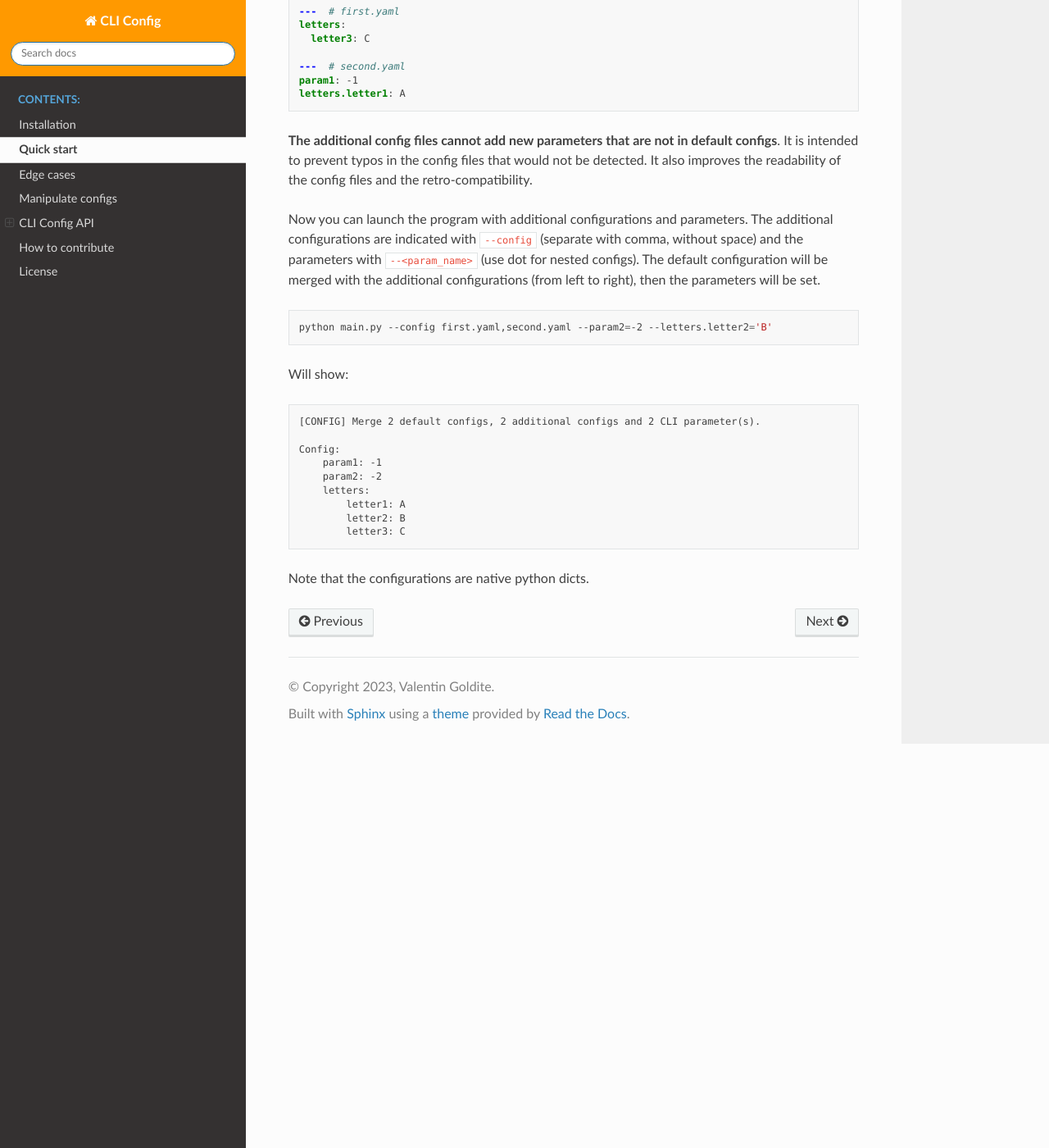
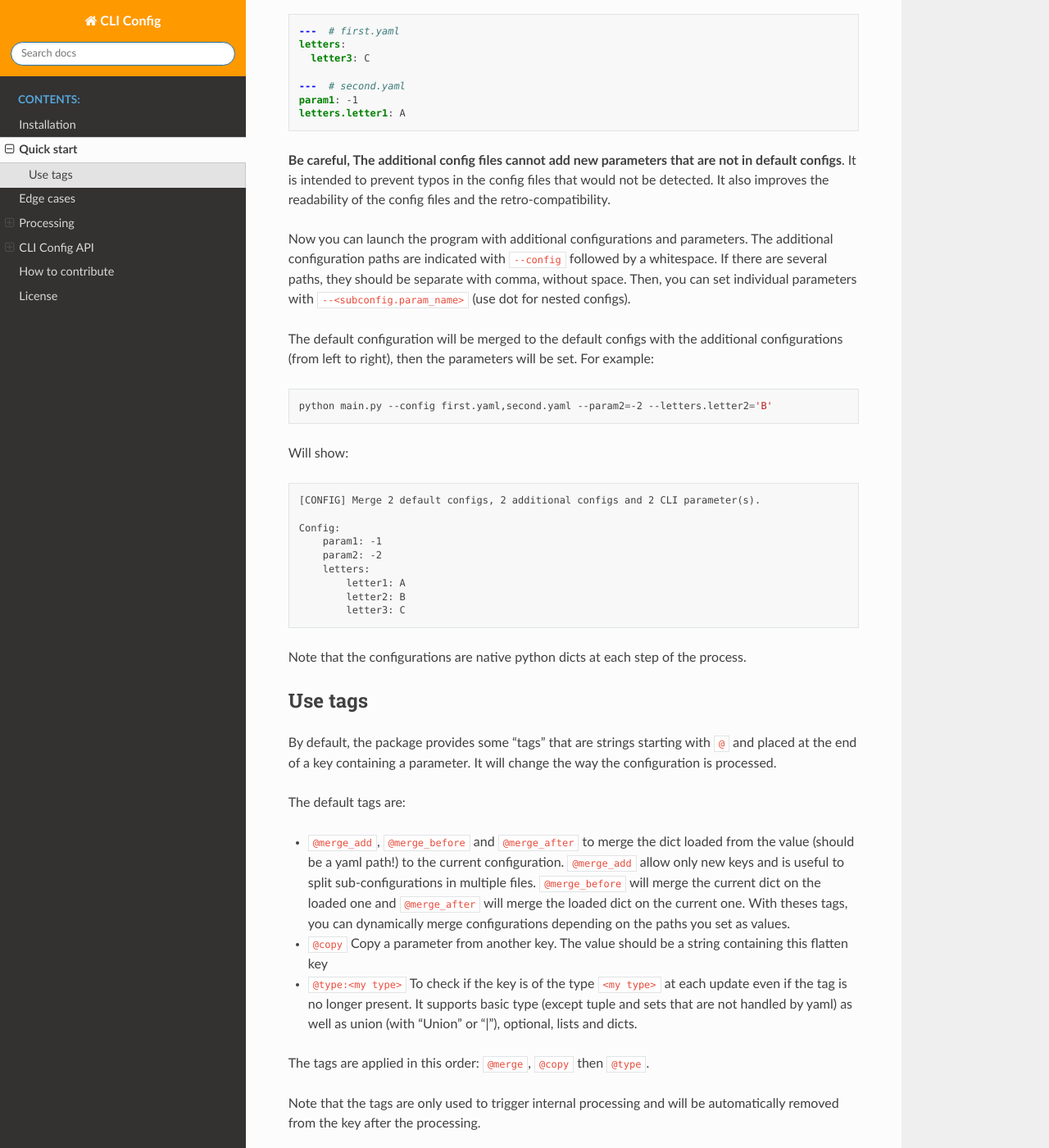
Before and after one commit to valentingol/cliconfig, a Sphinx documentation site: the page built from docs/quickstart.md, in a window 1280 px wide and 1400 px high, scrolled down 752 px. Shown: the whole window at 82% size. Built offline with Sphinx 7.4.7 and the Read the Docs theme 2.0.0, drawn with Linux system fonts in a browser that asks for light colours; the version number could not be read and is left out; some of the changed text lies outside the part shown.

Commit message:
📝 Rework documentation

````diff
--- a/docs/quickstart.md
+++ b/docs/quickstart.md
@@ -24,11 +24,12 @@ Now you can set up your program to use the config:
 # main.py
 from cliconfig import make_config, show_config
 
-config = make_config('default1.yaml', 'default2.yaml')
+config, _ = make_config('default1.yaml', 'default2.yaml')
 show_config(config)
 ```
 
-Then add one or multiple additional config files that will override the default values.
+Then add one or multiple additional config files that will be passed on command line
+and that will override the default values.
 
 ```yaml
 ---  # first.yaml
@@ -40,16 +41,19 @@ param1: -1
 letters.letter1: A
 ```
 
-**The additional config files cannot add new parameters that are not in
+**Be careful, The additional config files cannot add new parameters that are not in
 default configs**. It is intended to prevent typos in the config files that would
 not be detected. It also improves the readability of the config files and the
 retro-compatibility.
 
 Now you can launch the program with additional configurations and parameters.
-The additional configurations are indicated with `--config` (separate with comma,
-without space) and the parameters with `--<param_name>` (use dot for nested configs).
-The default configuration will be merged with the additional configurations
-(from left to right), then the parameters will be set.
+The additional configuration paths are indicated with `--config` followed by a
+whitespace. If there are several paths, they should be separate with comma,
+without space. Then, you can set individual parameters with `--<subconfig.param_name>`
+(use dot for nested configs).
+
+The default configuration will be merged to the default configs with the additional
+configurations (from left to right), then the parameters will be set. For example:
 
 ```bash
 python main.py --config first.yaml,second.yaml --param2=-2 --letters.letter2='B'
@@ -69,4 +73,63 @@ Config:
         letter3: C
 ```
 
-Note that the configurations are native python dicts.
+Note that the configurations are native python dicts at each step of the process.
+
+## Use tags
+
+By default, the package provides some "tags" that are strings starting with `@`
+and placed at the end of a key containing a parameter. It will change the way
+the configuration is processed.
+
+The default tags are:
+
+* `@merge_add`, `@merge_before` and `@merge_after` to merge the dict loaded from the
+  value (should be a yaml path!) to the current configuration. `@merge_add` allow
+  only new keys and is useful to split sub-configurations in multiple files.
+  `@merge_before` will merge the current dict on the loaded one and `@merge_after`
+  will merge the loaded dict on the current one. With theses tags, you can dynamically
+  merge configurations depending on the paths you set as values.
+* `@copy` Copy a parameter from another key. The value should be a string containing
+  this flatten key
+* `@type:<my type>` To check if the key is of the type `<my type>` at each update
+  even if the tag is no longer present. It supports basic type (except tuple and sets
+  that are not handled by yaml) as well as union (with "Union" or "|"), optional,
+  lists and dicts.
+
+The tags are applied in this order: `@merge`, `@copy` then `@type`.
+
+Note that the tags are only used to trigger internal processing and will be
+automatically removed from the key after the processing.
+
+You can also combine the tags, example:
+
+```yaml
+---  # main.yaml
+path_1@merge_add: sub1.yaml
+path_2@merge_add: sub2.yaml
+--- # sub1.yaml
+config1.param@copy@type:int: config1.param2
+config1.param2@type:int: 1
+--- # sub2.yaml
+config2.param@type:None|int: 2
+```
+
+Here `main.yaml` is interpreted like:
+
+```yaml
+path_1: sub1.yaml
+path_2: sub2.yaml
+config1:
+    param: 1
+    param2: 1
+config2:
+    param: 2
+```
+
+and now, all the parameters have a forced type.
+
+The point is that you can easily create your own processing associated to your own tags.
+They provide a large number of possibilities to customize the configuration process
+and are describe in the
+[*Processing*](https://cliconfig.readthedocs.io/en/latest/processing.html) section
+of the documentation.
````
Also changed, not shown: docs/cliconfig.processing.rst (added, +26 -0 lines), docs/cliconfig_api.rst (+6 -9 lines), docs/index.rst (+9 -6 lines), docs/installation.md (+1 -1 lines), docs/manipulate.md (deleted, +0 -17 lines), docs/processing.md (added, +248 -0 lines).
